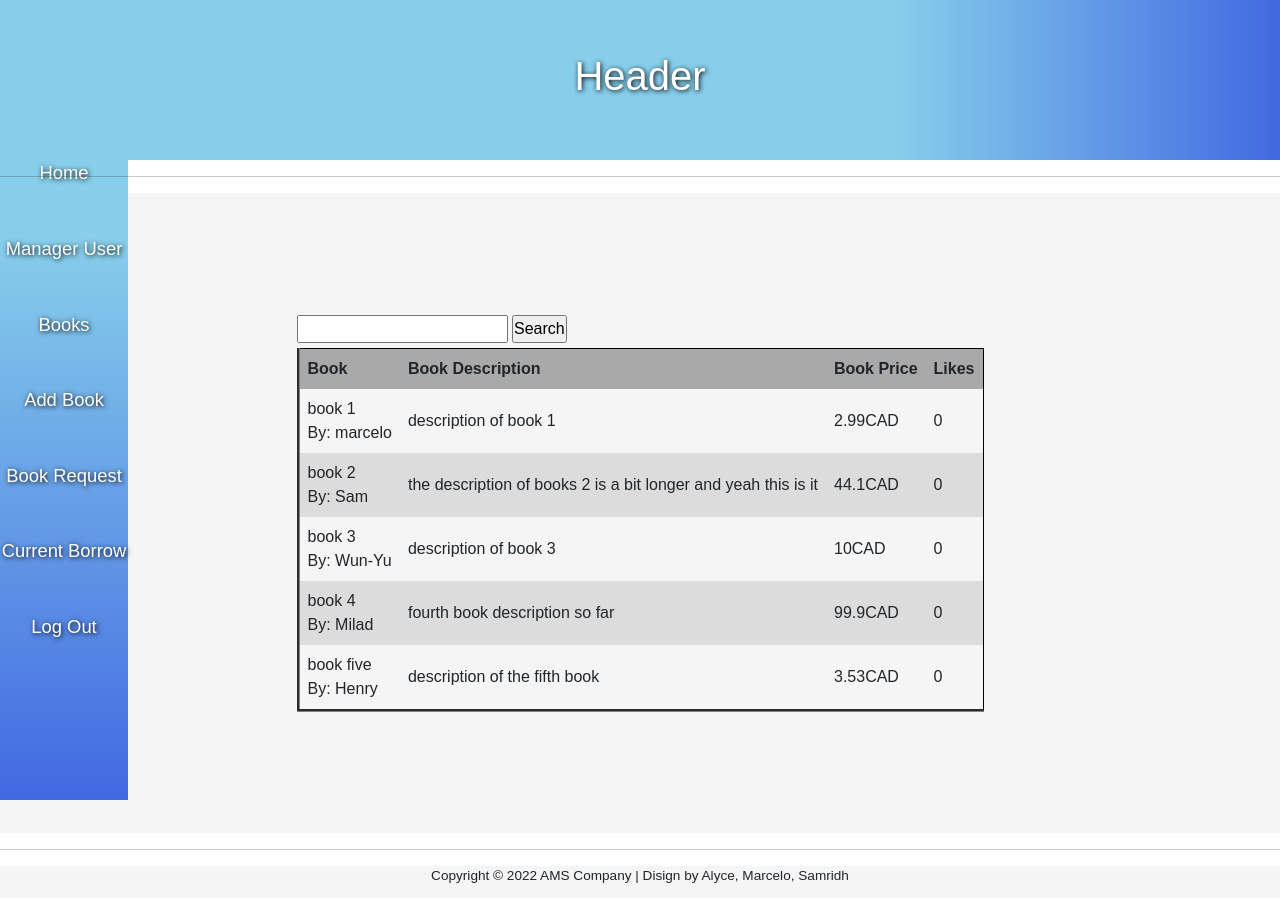
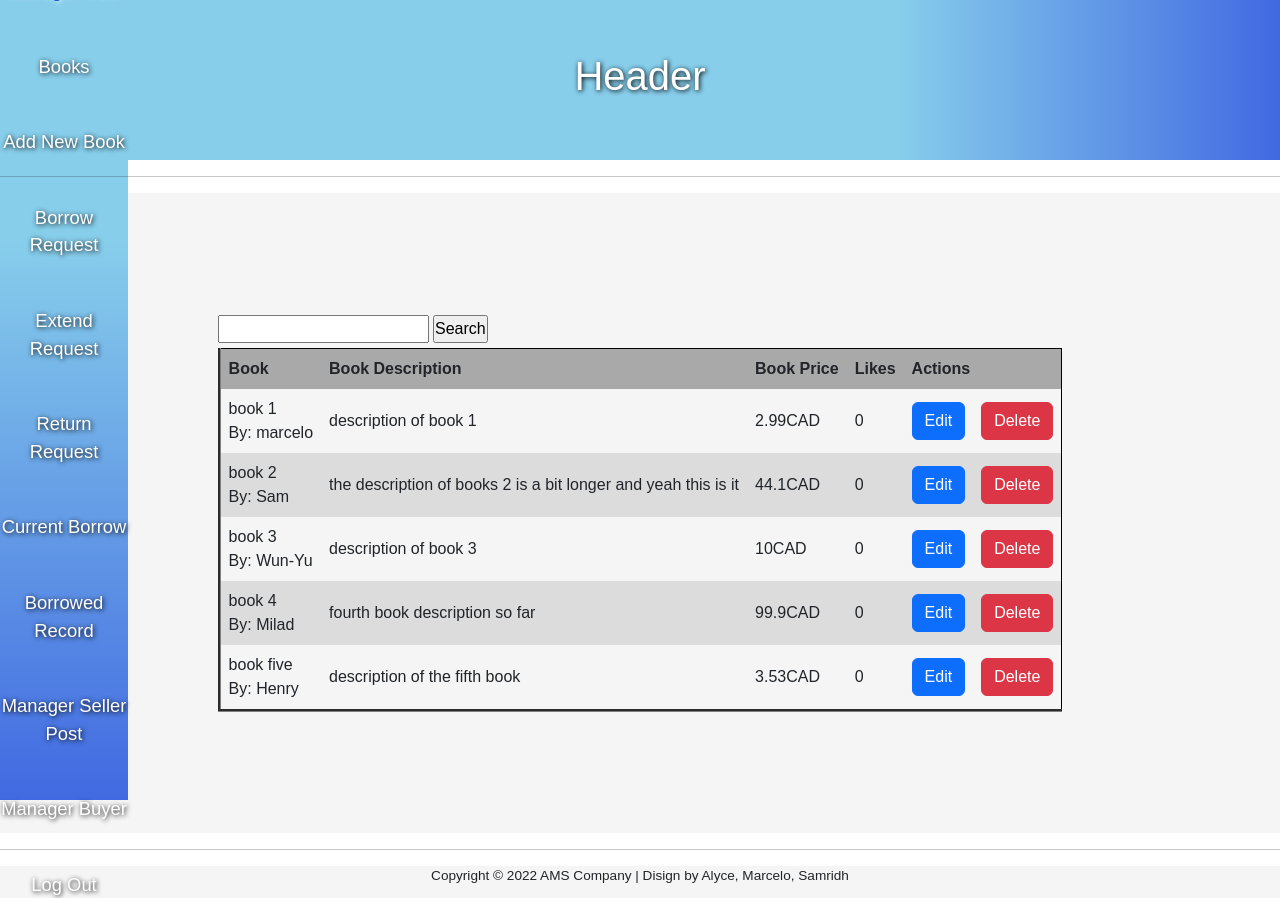
Before and after one commit to alycehwy/Shelfish-Readers-Project, a PHP site: page /teamProject/panelAdmin/books in a window 1280 px wide. Run offline with PHP 8.4, Linux system fonts and the light colour scheme; a user stored in the database is signed in; data comes from the database, SQL or seed files in the repository.

Commit message:
merge css and htmlspecialrchars added + part of the like function

```diff
--- a/panelAdmin/masterPages/header.php
+++ b/panelAdmin/masterPages/header.php
@@ -15,9 +15,14 @@
             <a href="./">Home</a>
             <a href="./manager">Manager User</a>
             <a href="./books">Books</a>
-            <a href="./addbook">Add Book</a>
-            <a href="./request">Book Request</a>
-            <a href="./currentbrw">Current Borrow</a>
+            <a href="./addbook">Add New Book</a>
+            <a href="./reqbrw">Borrow Request</a>
+            <a href="./reqextend">Extend Request</a>
+            <a href="./reqreturn">Return Request</a>
+            <a href="./curbrw">Current Borrow</a>
+            <a href="./brwrec">Borrowed Record</a>
+            <a href="./manager">Manager Seller Post</a>
+            <a href="./manager">Manager Buyer</a>
             <a href="../">Log Out</a>
         </nav>
     </header>
--- a/panelAdmin/pages/books.php
+++ b/panelAdmin/pages/books.php
@@ -1,3 +1,31 @@
+<?php
+    if(isset($_GET['id']) && isset($_GET['action'])){
+        $id = $_GET['id'];
+        if($dbConection->connect_error){
+            die("Connection error");
+        }
+        else{
+            switch($_GET['action']){
+                case "del":
+                    $delCmd = "DELETE FROM books_tb WHERE b_id = $id";
+                    if($dbConection -> query($delCmd) === true){
+                        echo "<script>alert('Book Deleted')</script>";
+                    }
+                    else{
+                        echo "<script>alert('Action failed')</script>";
+                    }
+                    break;
+                case "edit":
+                    $selectuser = "SELECT * FROM books_tb WHERE b_id = $id";
+                    $result = $dbConection -> query($selectuser);
+                    $_SESSION['bookData'] = $result->fetch_assoc();
+                    header("Location: editbook");
+
+            }
+            $dbConection->close();
+        }
+    }
+?>
 <main>
     <form  method='POST' action='<?php echo parse_url($_SERVER['REQUEST_URI'],PHP_URL_PATH);?>'>
         <input type="search" name="search" required/>
@@ -24,12 +52,14 @@
             $selectCmd = "SELECT * FROM books_tb";
             $result=mysqli_query($dbConection,$selectCmd);
             if(mysqli_num_rows($result)>0){
-                echo "<table border='3'><thead><tr><th>Book</th><th>Book Description</th><th>Book Price</th><th>Likes</th></tr></thead><tbody>";
+                echo "<table border='3'><thead><tr><th>Book</th><th>Book Description</th><th>Book Price</th><th>Likes</th><th colspan=2 >Actions</th></tr></thead><tbody>";
                 while($row=mysqli_fetch_assoc($result)){
                     echo "<tr><td>".$row['b_title']."</br>By: ".$row['b_author']."</td>";
                     echo "<td>".$row['b_description']."</td>";
                     echo "<td>".$row['b_price']."CAD</td>";
-                    echo "<td>".$row['b_likes']."</td></tr>";
+                    echo "<td>".$row['b_likes']."</td>";
+                    echo "<td><a class='btn btn-primary' href='".parse_url($_SERVER['REQUEST_URI'],PHP_URL_PATH)."?id=".$row['b_id']."&action=edit'>Edit</a></td>";
+                    echo "<td><a class='btn btn-danger' href='".parse_url($_SERVER['REQUEST_URI'],PHP_URL_PATH)."?id=".$row['b_id']."&action=del'>Delete</a></td></tr>";
                 }
                 echo "</tbody></table>";
             }
```
Also changed, not shown: panelAdmin/pages/editbook.php (+14 -37 lines).
